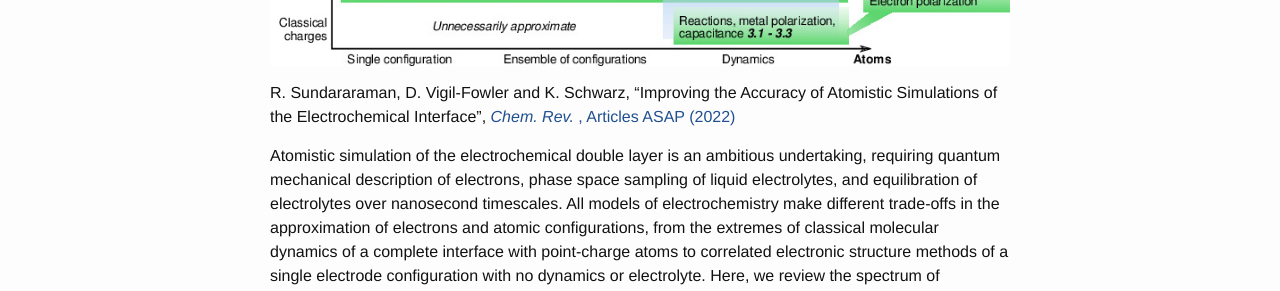
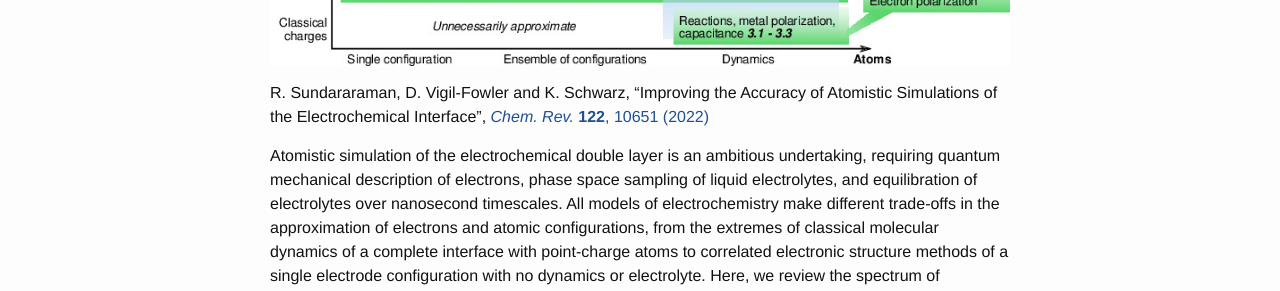
Before and after one commit to shankar1729/beast-echem, a Jekyll site: the page built from _posts/2022-05-06-EchemReview.md, in a window 1280 px wide. Shown: the part 433-724 px from the top of the page. Built offline with Jekyll 4.4.1, drawn with Linux system fonts in a browser that asks for light colours.

Commit message:
Updated chem rev citation

```diff
--- a/_includes/pubs.html
+++ b/_includes/pubs.html
@@ -4,7 +4,7 @@
 
 <li> R. Sundararaman, D. Vigil-Fowler and K. Schwarz,
 	&ldquo;Improving the Accuracy of Atomistic Simulations of the Electrochemical Interface&rdquo;,
-	<a href="https://doi.org/10.1021/acs.chemrev.1c00800"><i>Chem. Rev.</i> <b></b>, Articles ASAP (2022)</a>
+	<a href="https://doi.org/10.1021/acs.chemrev.1c00800"><i>Chem. Rev.</i> <b>122</b>, 10651 (2022)</a>
 </li><br>
 
 <li> A. Shandilya, K. Schwarz and R. Sundararaman,
--- a/_posts/2022-05-06-EchemReview.md
+++ b/_posts/2022-05-06-EchemReview.md
@@ -11,6 +11,6 @@ date:   2022-05-06 08:30:00 -0500
 
 R. Sundararaman, D. Vigil-Fowler and K. Schwarz,
 &ldquo;Improving the Accuracy of Atomistic Simulations of the Electrochemical Interface&rdquo;,
-<a href="https://doi.org/10.1021/acs.chemrev.1c00800"><i>Chem. Rev.</i> <b></b>, Articles ASAP (2022)</a>
+<a href="https://doi.org/10.1021/acs.chemrev.1c00800"><i>Chem. Rev.</i> <b>122</b>, 10651 (2022)</a>
 
 Atomistic simulation of the electrochemical double layer is an ambitious undertaking, requiring quantum mechanical description of electrons, phase space sampling of liquid electrolytes, and equilibration of electrolytes over nanosecond timescales. All models of electrochemistry make different trade-offs in the approximation of electrons and atomic configurations, from the extremes of classical molecular dynamics of a complete interface with point-charge atoms to correlated electronic structure methods of a single electrode configuration with no dynamics or electrolyte. Here, we review the spectrum of simulation techniques suitable for electrochemistry, focusing on the key approximations and accuracy considerations for each technique. We discuss promising approaches, such as enhanced sampling techniques for atomic configurations and computationally-efficient beyond density functional theory (DFT) electronic methods, that will push electrochemical simulations beyond the present frontier.
```
